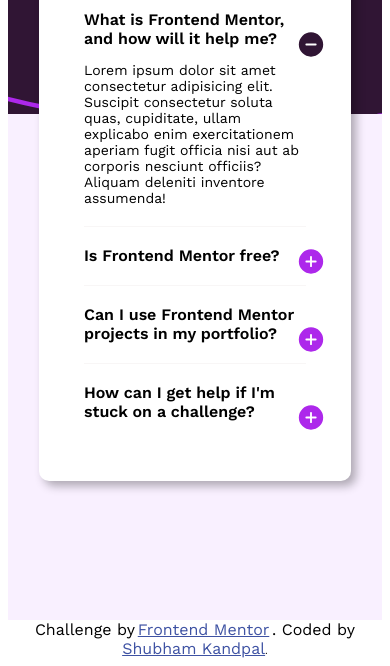
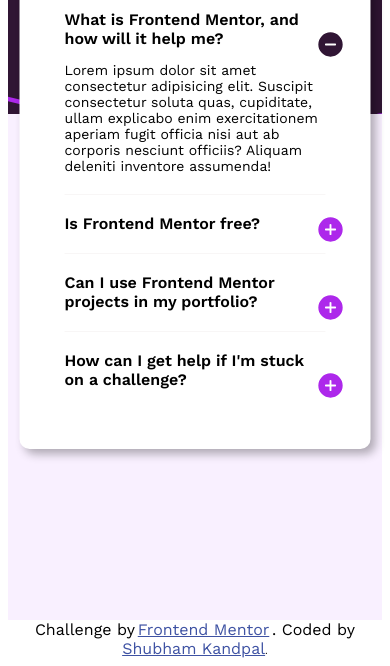
Before and after one commit to Shubham-kpl/faq-accordion-main, a plain HTML site: page index.html in a window 390 px wide. Shown: the part 232-898 px from the top of the page. Drawn offline with nearby package versions, Linux system fonts and the light colour scheme; a web font is replaced by a local one.

Commit message:
Update style.css

```diff
--- a/style.css
+++ b/style.css
@@ -157,13 +157,8 @@ svg {
     }
 }
 
+
 @media screen and (max-width: 480px) {
-    .box {
-        width: 80%;
-    }
-}
-
-@media screen and (max-width: 374px) {
 
     .box {
         width: 90%;
```
